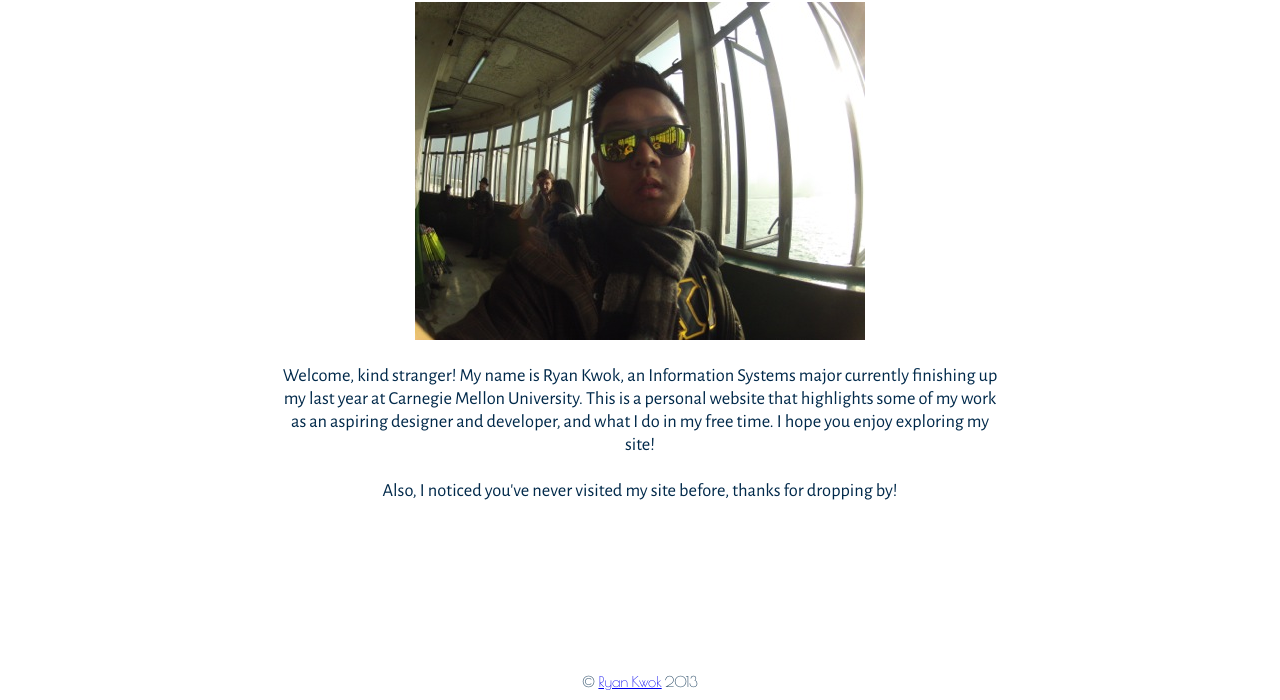
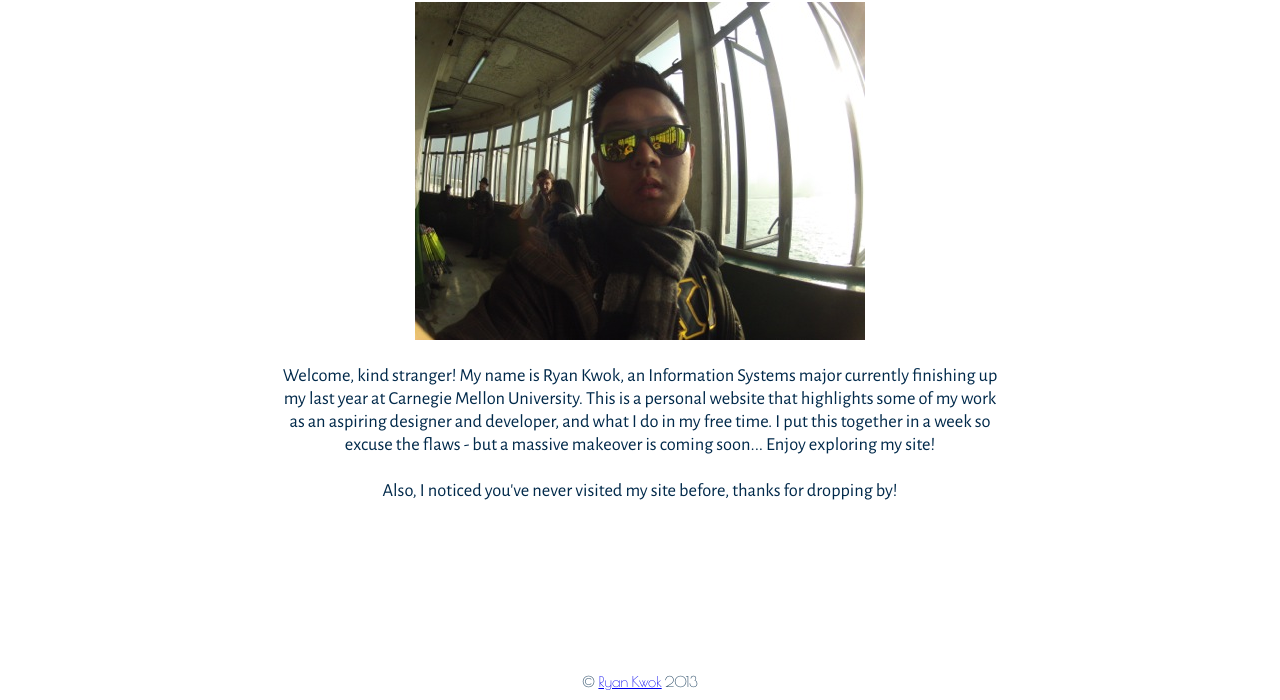
Before and after one commit to rkwok92/website, a plain HTML site: page index.html in a window 1280 px wide. Shown: the part 100-800 px from the top of the page. Drawn offline with nearby package versions, Linux system fonts and the light colour scheme.

Commit message:
Added line about dev

```diff
--- a/index.html
+++ b/index.html
@@ -49,7 +49,7 @@
 				<div id="9" class="map"></div>
 			</div>
 			<div id="introduction" class="text">
-				Welcome, kind stranger! My name is Ryan Kwok, an Information Systems major currently finishing up my last year at Carnegie Mellon University.  This is a personal website that highlights some of my work as an aspiring designer and developer, and what I do in my free time. I hope you enjoy exploring my site!
+				Welcome, kind stranger! My name is Ryan Kwok, an Information Systems major currently finishing up my last year at Carnegie Mellon University.  This is a personal website that highlights some of my work as an aspiring designer and developer, and what I do in my free time. I put this together in a week so excuse the flaws - but a massive makeover is coming soon... Enjoy exploring my site!
 
 				<br><br> Also, <div id="visitNumber"><div>
 			</div>
```
